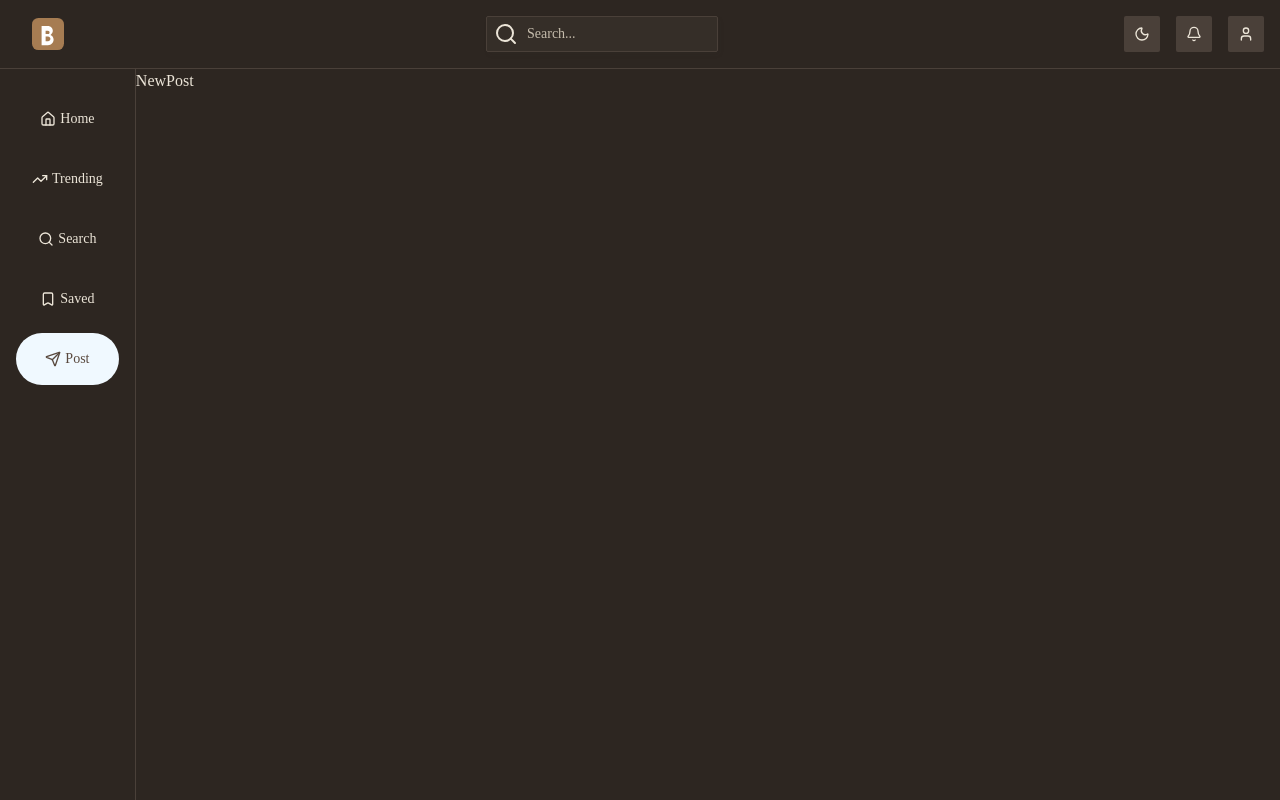
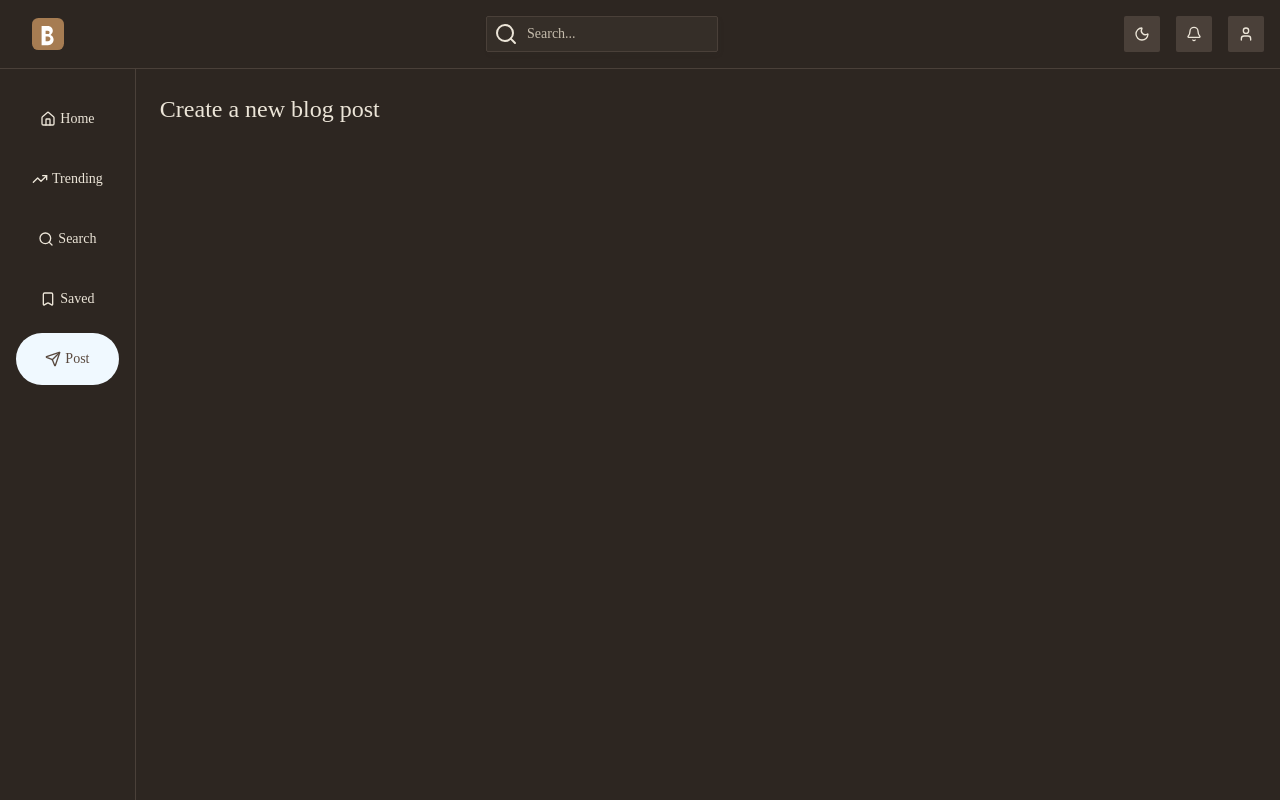
Before and after one commit to owaish3301/blog, a React (Vite) app: page /new-post in a window 1280 px wide. Built offline with nearby package versions, Linux system fonts and the light colour scheme; no server answers.

Commit message:
feat: update MainBody layout

```diff
--- a/src/components/homePageContent/MainBody.tsx
+++ b/src/components/homePageContent/MainBody.tsx
@@ -6,7 +6,7 @@ import { Separator } from "../ui/separator"
 
 export default function MainBody () {
   return (
-    <div>
+    <div className="w-full h-full flex">
 
       <main className="h-full w-full px-4 py-2 overflow-y-auto">
         <div className="lg:hidden pb-[100px]">
--- a/src/pages/NewPost.tsx
+++ b/src/pages/NewPost.tsx
@@ -1,6 +1,12 @@
+
 
 export default function NewPost() {
   return (
-    <div>NewPost</div>
-  )
+    <div className="px-6 py-6">
+      <h1 className="text-2xl">Create a new blog post</h1>
+      <div id="composer">
+
+      </div>
+    </div>
+  );
 }
```
